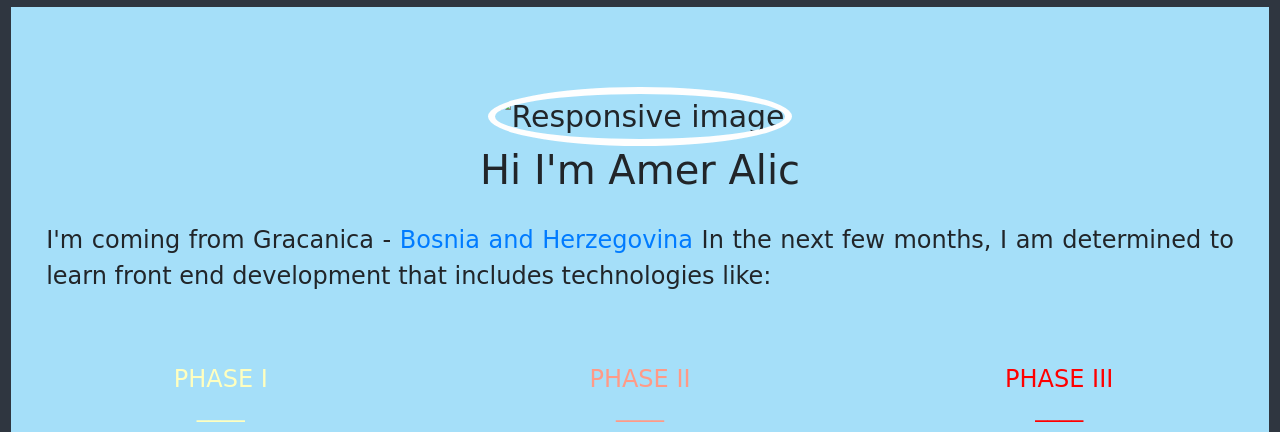
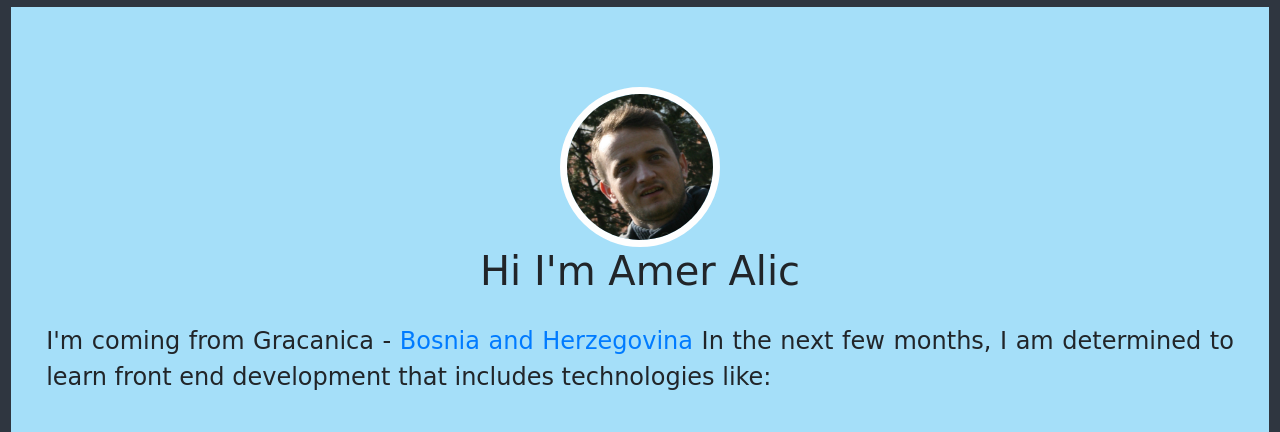
Before and after one commit to 4m3r/pfpage, a plain HTML site: page index.html in a window 1280 px wide. Shown: the part 342-774 px from the top of the page. Drawn offline with nearby package versions, Linux system fonts and the light colour scheme; the site is published under a folder, as on GitHub Pages, so addresses that start at the root find nothing; a web font is replaced by a local one.

Commit message:
Update index.html

```diff
--- a/index.html
+++ b/index.html
@@ -51,7 +51,7 @@
     </div>
     </nav>
     <div class="container-fluid text-center concolor1" id="home">
-        <img src="/images/IMG_42322.jpg" class="img-fluid" alt="Responsive image">
+        <img src="pfpage/images/IMG_42322.jpg" class="img-fluid" alt="Responsive image">
         <h1>Hi I'm Amer Alic</h1>
         <div class="card">
                 <div class="card-body">
```
